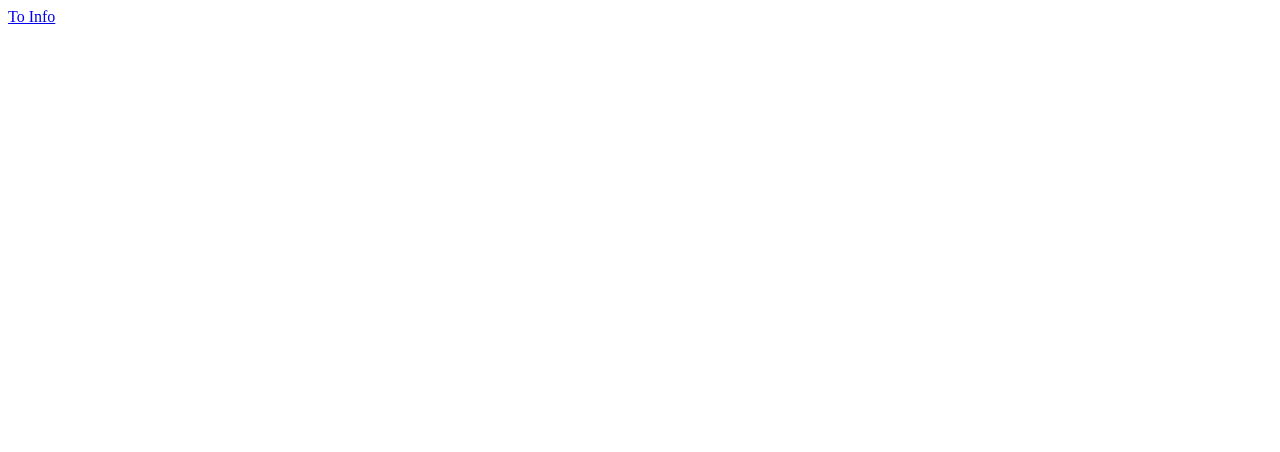
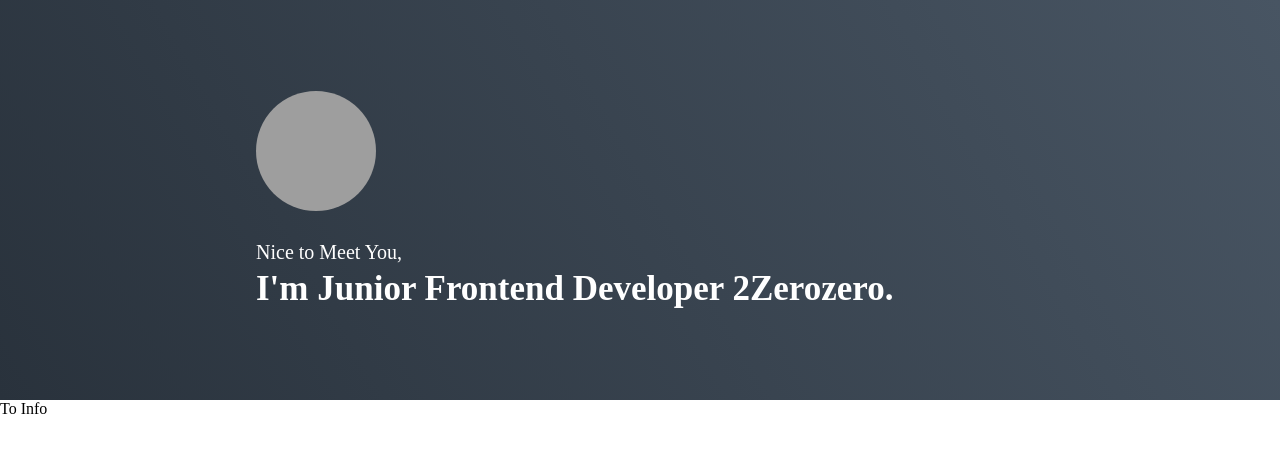
Before and after one commit to 2Zerozero/2Zerozero.github.io, a Gatsby site: page / in a window 1280 px wide. Built offline with nearby package versions, Linux system fonts and the light colour scheme; Gatsby itself is replaced by a stand-in of ours; grey boxes are pictures that could not be loaded.

Commit message:
feat: 상단 소개페이지 적용

```diff
--- a/src/components/main/Introduction.tsx
+++ b/src/components/main/Introduction.tsx
@@ -1 +1,51 @@
 // 상단 소개
+
+import styled from '@emotion/styled'
+import { FunctionComponent } from 'react'
+import ProfileImage from './ProfileImage'
+
+// CSS
+const Background = styled.div`
+  width: 100%;
+  background-image: linear-gradient(60deg, #29323c 0%, #485563 100%);
+  color: #ffffff;
+`
+
+const Wrapper = styled.div`
+  display: flex;
+  flex-direction: column;
+  justify-content: center;
+  align-items: flex-start;
+  width: 768px;
+  height: 400px;
+  margin: 0 auto;
+`
+
+const Title = styled.div`
+  margin-top: 5px;
+  font-size: 35px;
+  font-weight: 700;
+`
+
+const SubTitle = styled.div`
+  font-size: 20px;
+  font-weight: 400;
+`
+
+// Code
+const Introduction: FunctionComponent = function () {
+  return (
+    <Background>
+      <Wrapper>
+        <ProfileImage />
+
+        <div>
+          <SubTitle>Nice to Meet You,</SubTitle>
+          <Title>I'm Junior Frontend Developer 2Zerozero.</Title>
+        </div>
+      </Wrapper>
+    </Background>
+  )
+}
+
+export default Introduction
--- a/src/components/main/ProfileImage.tsx
+++ b/src/components/main/ProfileImage.tsx
@@ -1 +1,20 @@
 // 소개 페이지에 사용되는 프로필 이미지
+
+import styled from '@emotion/styled'
+import { FunctionComponent } from 'react'
+
+const PROFILE_IMAGE_LINK =
+  'https://avatars.githubusercontent.com/u/82709746?s=400&u=2e8f88f953219be0d2f32c0e4f77ea4f44a81e15&v=4'
+
+const ProfileImageWrapper = styled.img`
+  width: 120px;
+  height: 120px;
+  margin-bottom: 30px;
+  border-radius: 50%;
+`
+
+const ProfileImage: FunctionComponent = function () {
+  return <ProfileImageWrapper src={PROFILE_IMAGE_LINK} alt="Profile Image" />
+}
+
+export default ProfileImage
--- a/src/pages/index.tsx
+++ b/src/pages/index.tsx
@@ -1,11 +1,24 @@
 import React, { FunctionComponent } from 'react'
 import { Link } from 'gatsby'
+import styled from '@emotion/styled'
+import ProfileImage from 'components/main/ProfileImage'
+import GlobalStyle from 'components/common/GlobalStyle'
+import Introduction from 'components/main/Introduction'
+
+// CSS
+const Container = styled.div`
+  display: flex;
+  flex-direction: column;
+  height: 100%;
+`
 
 const IndexPage: FunctionComponent = function () {
   return (
-    <div>
+    <Container>
+      <GlobalStyle />
+      <Introduction />
       <Link to="/info">To Info</Link>
-    </div>
+    </Container>
   )
 }
 
--- a/src/pages/info.tsx
+++ b/src/pages/info.tsx
@@ -2,6 +2,7 @@
 import { graphql, Link } from 'gatsby'
 import { Global, css } from '@emotion/react'
 import styled from '@emotion/styled'
+import ProfileImage from 'components/main/ProfileImage'
 
 // CSS
 const globalStyle = css`
```
